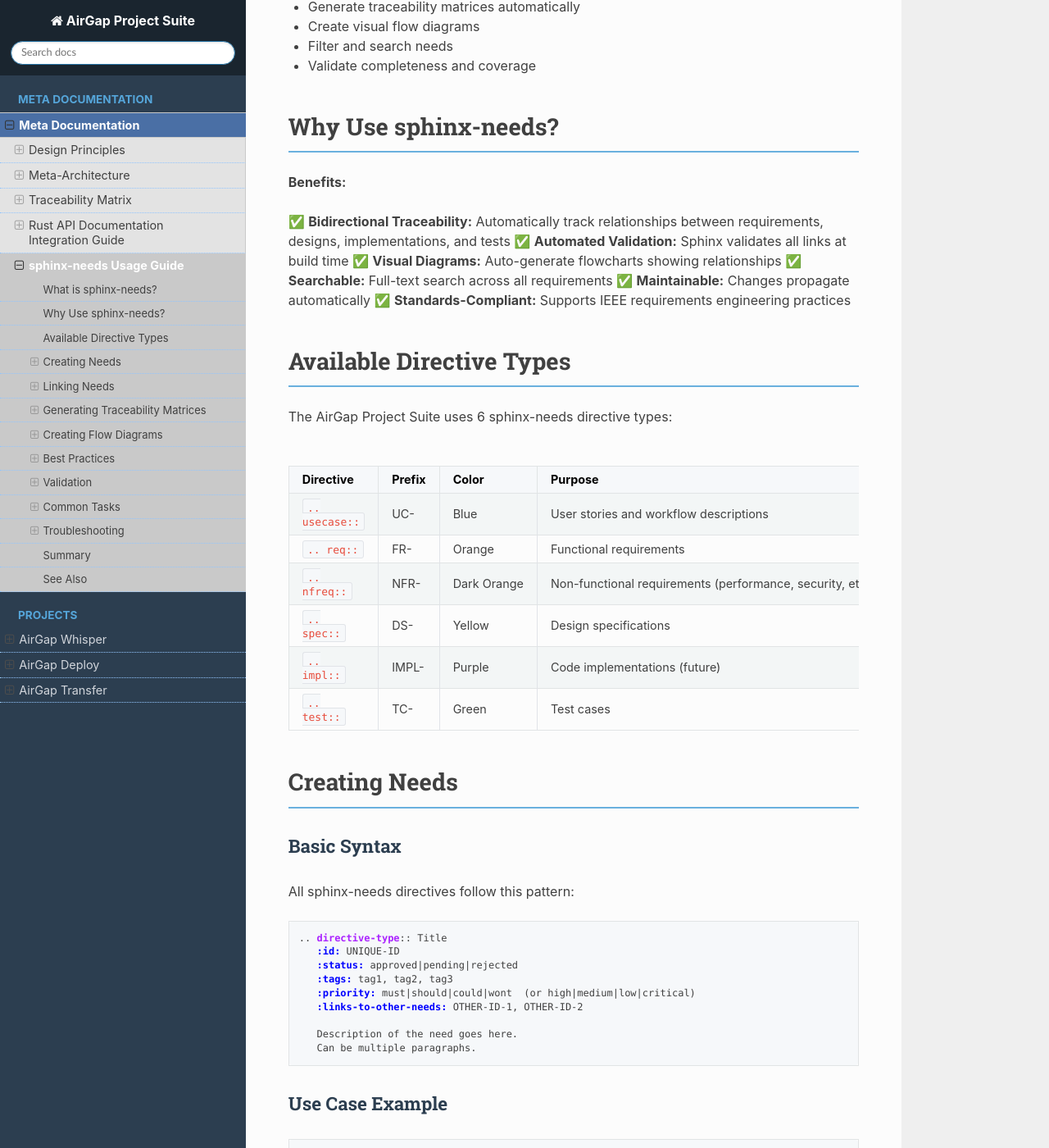
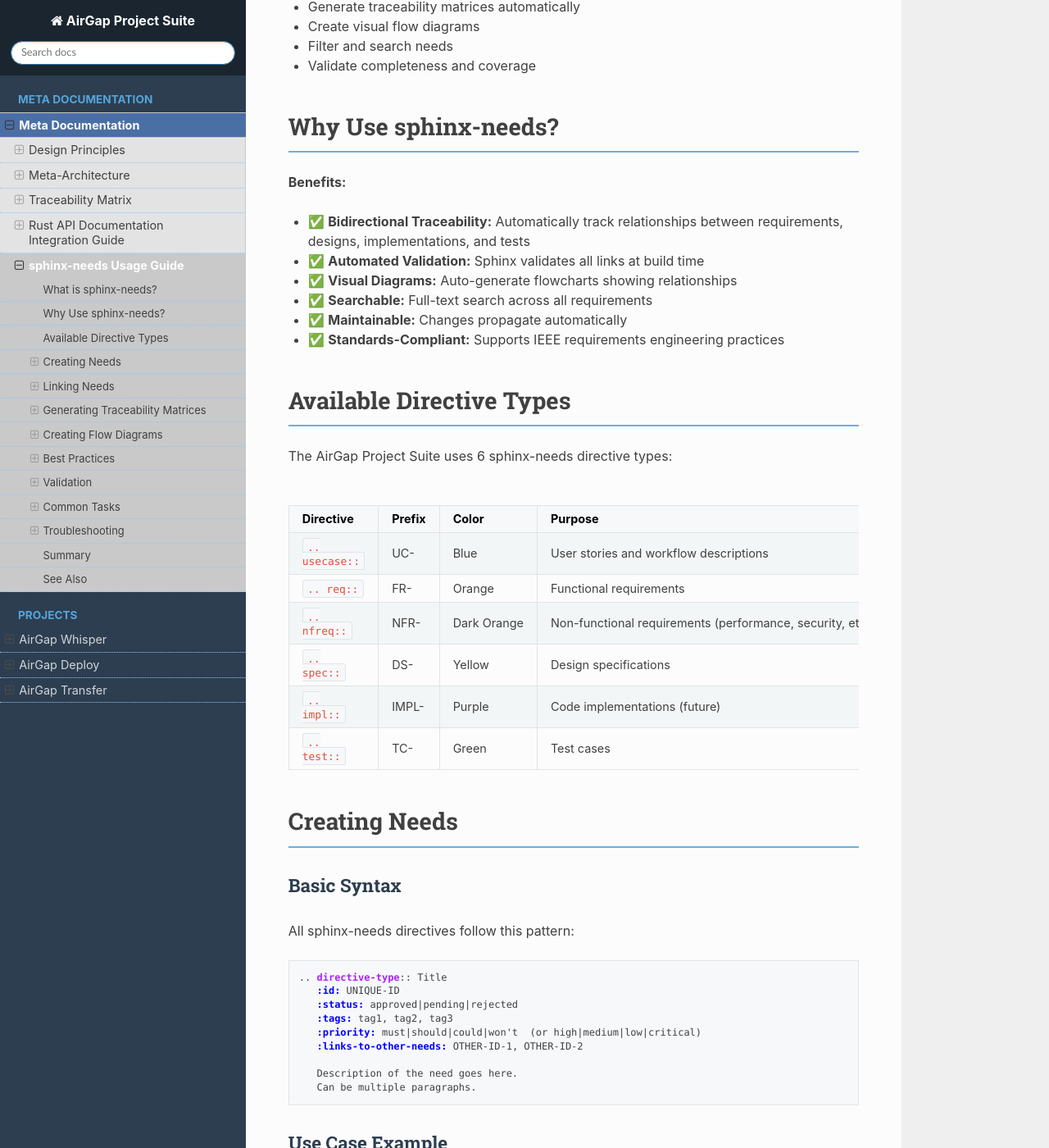
Before and after one commit to Cleanroom-Labs/cleanroom-technical-docs, a Sphinx documentation site: the page built from source/meta/sphinx-needs-guide.rst, in a window 1280 px wide and 1400 px high, scrolled down 516 px. Shown: the whole window at 82% size. Built offline with Sphinx 7.4.7 and the Read the Docs theme 3.1.0, drawn with Linux system fonts in a browser that asks for light colours; some of the changed text lies outside the part shown.

Commit message:
Fixed some minor formatting issues.

```diff
--- a/source/meta/sphinx-needs-guide.rst
+++ b/source/meta/sphinx-needs-guide.rst
@@ -20,12 +20,12 @@
 
 **Benefits:**
 
-✅ **Bidirectional Traceability:** Automatically track relationships between requirements, designs, implementations, and tests
-✅ **Automated Validation:** Sphinx validates all links at build time
-✅ **Visual Diagrams:** Auto-generate flowcharts showing relationships
-✅ **Searchable:** Full-text search across all requirements
-✅ **Maintainable:** Changes propagate automatically
-✅ **Standards-Compliant:** Supports IEEE requirements engineering practices
+- ✅ **Bidirectional Traceability:** Automatically track relationships between requirements, designs, implementations, and tests
+- ✅ **Automated Validation:** Sphinx validates all links at build time
+- ✅ **Visual Diagrams:** Auto-generate flowcharts showing relationships
+- ✅ **Searchable:** Full-text search across all requirements
+- ✅ **Maintainable:** Changes propagate automatically
+- ✅ **Standards-Compliant:** Supports IEEE requirements engineering practices
 
 Available Directive Types
 --------------------------
@@ -79,7 +79,7 @@
       :id: UNIQUE-ID
       :status: approved|pending|rejected
       :tags: tag1, tag2, tag3
-      :priority: must|should|could|wont  (or high|medium|low|critical)
+      :priority: must|should|could|won't  (or high|medium|low|critical)
       :links-to-other-needs: OTHER-ID-1, OTHER-ID-2
 
       Description of the need goes here.
@@ -440,7 +440,7 @@
 - ``must`` - Must have, critical
 - ``should`` - Should have, important
 - ``could`` - Could have, nice to have
-- ``wont`` - Won't have this release
+- ``won't`` - Won't have this release
 
 **For tests:**
 
@@ -496,10 +496,10 @@
 
 Sphinx validates:
 
-✅ All need IDs are unique
-✅ All linked IDs exist
-✅ Required options are present
-✅ Status values are valid
+- ✅ All need IDs are unique
+- ✅ All linked IDs exist
+- ✅ Required options are present
+- ✅ Status values are valid
 
 **Error example:**
 
@@ -640,13 +640,13 @@
 
 **Key Points:**
 
-✅ Use directive types consistently (usecase, req, nfreq, test, impl, spec)
-✅ Follow ID naming conventions (PREFIX-PROJECT-###)
-✅ Link needs bidirectionally (:tests:, :implements:, :satisfies:)
-✅ Use tags for filtering and organization
-✅ Generate matrices with needtable
-✅ Visualize with needflow
-✅ Validate at build time
+- ✅ Use directive types consistently (usecase, req, nfreq, test, impl, spec)
+- ✅ Follow ID naming conventions (PREFIX-PROJECT-###)
+- ✅ Link needs bidirectionally (:tests:, :implements:, :satisfies:)
+- ✅ Use tags for filtering and organization
+- ✅ Generate matrices with needtable
+- ✅ Visualize with needflow
+- ✅ Validate at build time
 
 **Workflow:**
 
```
